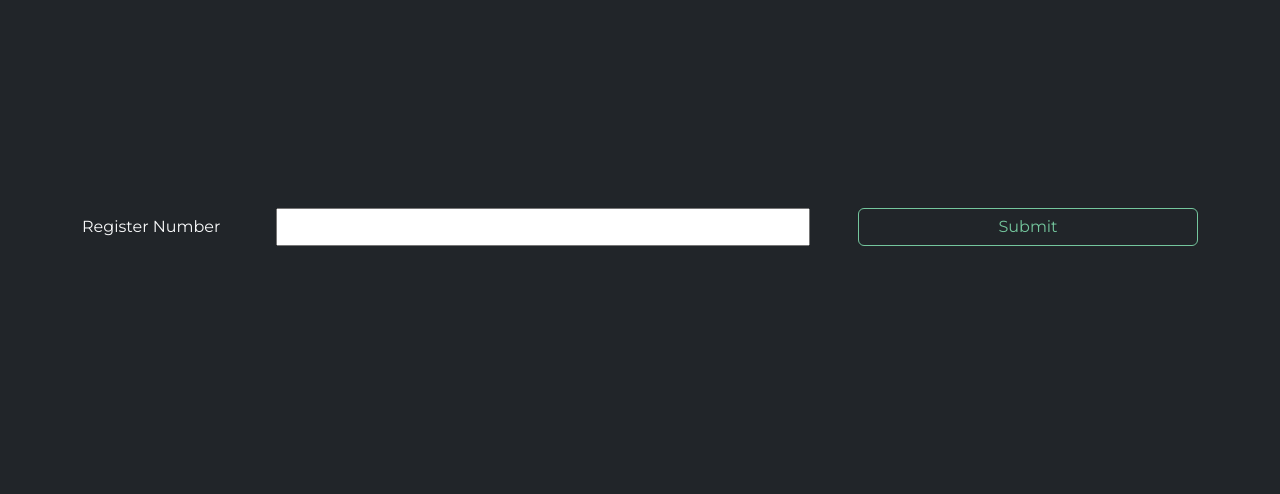
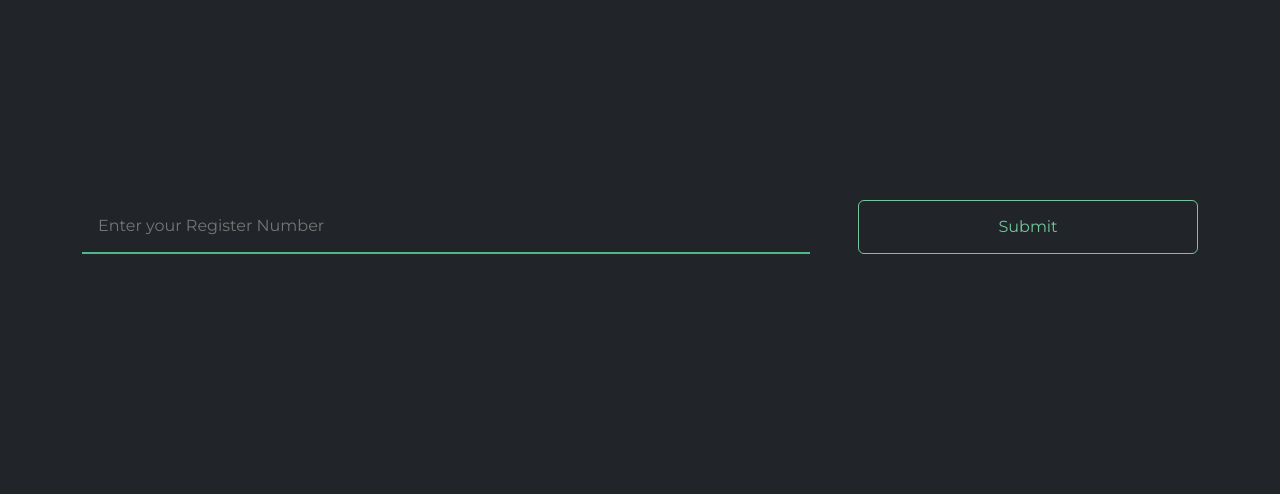
Before and after one commit to prabeenprabu/rkmvc, a Flask app: page / in a window 1280 px wide. Shown: the part 181-675 px from the top of the page. Run offline with Flask 2, Linux system fonts and the light colour scheme; some libraries are stand-ins or nearby versions.

Commit message:
input design changed

```diff
--- a/templates/index.html
+++ b/templates/index.html
@@ -27,11 +27,9 @@
             <div class="forms">
                 <form action="/check" method="post">
                     <div class="row gx-0 gx-md-5 gy-3 gy-lg-0">
-                        <div class="col-lg-2 label">
-                            <label>Register Number</label>
-                        </div>
-                        <div class="col-lg-6 d-grid">
-                            <input type="text" name="regNo" id="regNo" />
+                        <div class="col-lg-8 d-grid">
+                            <input type="text" class=" box" name="regNo" placeholder="Enter your Register Number"
+                                id="regNo" />
                         </div>
                         <div class="col-lg-4 d-grid">
                             <button type="submit" class="btn btn-outline-lt-green">
```
